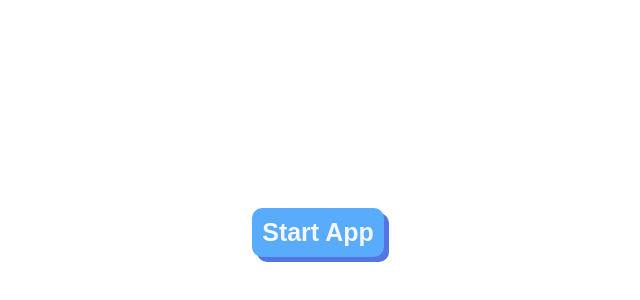
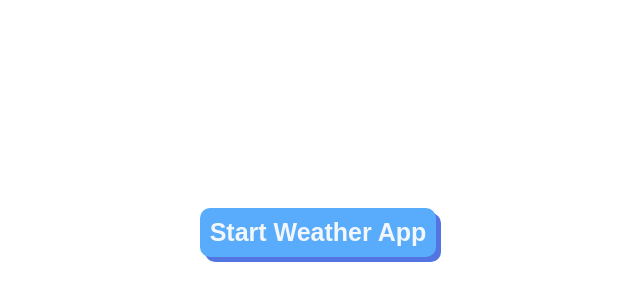
Before and after one commit to alandancl/weather-app, a React (Vite) app: page / in a window 1280 px wide. Shown: the part 168-468 px from the top of the page, without its empty margins (322-962 px from the left). Built offline with nearby package versions, Linux system fonts and the light colour scheme.

Commit message:
uploading weather app

```diff
--- a/src/App.jsx
+++ b/src/App.jsx
@@ -98,7 +98,7 @@ function App() {
         setTempUnits={setTempUnits}
         startApp={startApp}
       />
-      <button onClick={getCoordinates} style={{display:hideBtn}}>Start App</button>
+      <button onClick={getCoordinates} style={{display:hideBtn}}>Start Weather App</button>
     </div>
   )
 }
```
